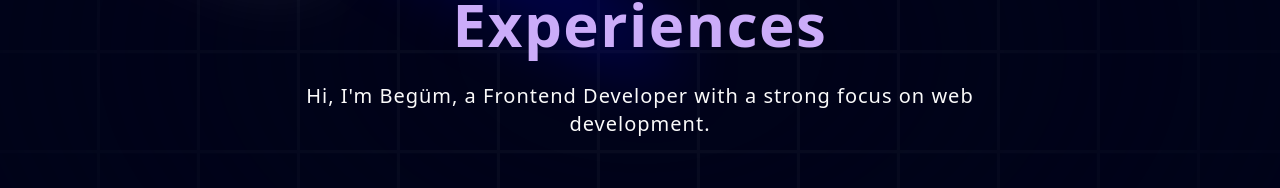
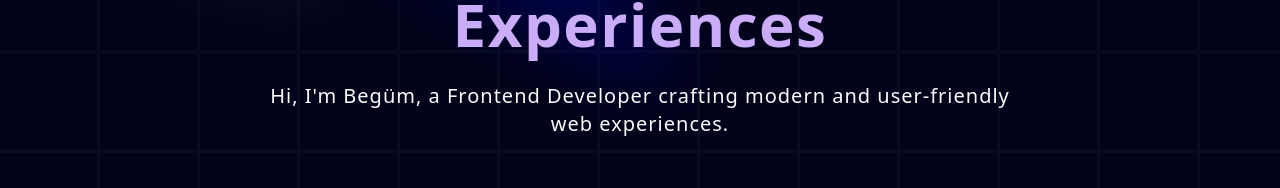
Before and after one commit to begumkucuk35/my-portfolio, a Next.js app: page / in a window 1280 px wide. Shown: the part 350-538 px from the top of the page. Built offline with nearby package versions, Linux system fonts and the light colour scheme.

Commit message:
Grid section styling

```diff
--- a/components/Hero.tsx
+++ b/components/Hero.tsx
@@ -22,12 +22,12 @@ const Hero = () => {
 
       {/* Aceternity UI Grid and Dot Backgrounds */}
       <div
-        className="h-screen w-full dark:bg-black-100 bg-white dark:bg-grid-white/[0.03] bg-grid-black-100/[0.2]
+        className="h-screen w-full bg-dark-100 bg-grid-white/[0.03]
        absolute top-0 left-0 flex items-center justify-center"
       >
         <div
-          className="absolute pointer-events-none inset-0 flex items-center justify-center dark:bg-black-100
-         bg-white [mask-image:radial-gradient(ellipse_at_center,transparent_20%,black)]"
+          className="absolute pointer-events-none inset-0 flex items-center justify-center
+         bg-dark-100 [mask-image:radial-gradient(ellipse_at_center,transparent_20%,black)]"
           style={{
             WebkitMaskImage:
               "radial-gradient(ellipse at center, transparent 20%, black)",
@@ -49,13 +49,17 @@ const Hero = () => {
           />
 
           <p className="text-center md:tracking-wider mb-4 text-sm md:text-lg lg:text-xl">
-            Hi, I&apos;m Begüm, a Frontend Developer with a strong focus on web
-            development.
+            Hi, I&apos;m Begüm, a Frontend Developer crafting modern and
+            user-friendly web experiences.
           </p>
 
           {/* Aceternity UI Button */}
           <a href="#about">
-            <MagicButton title="Show My Work" icon={<FaLocationArrow/>} position="right"/>
+            <MagicButton
+              title="Show My Work"
+              icon={<FaLocationArrow />}
+              position="right"
+            />
           </a>
         </div>
       </div>
--- a/components/ui/bento-grid.tsx
+++ b/components/ui/bento-grid.tsx
@@ -45,11 +45,14 @@ export const BentoGridItem = ({
         className
       )}
       style={{
-        backgroundColor: "linear-gradient(103.4deg, #04071D 16.66%, #0C0E23 81.61%)"
+        background: "linear-gradient(103.4deg, #04071D 16.66%, #0C0E23 81.61%)",
+        border: "1px solid",
+        borderImageSource:
+          " linear-gradient(180deg, rgba(54, 55, 73, 0.43) 0%, rgba(54, 55, 73, 0.49) 100%)",
       }}
     >
-        <div>
-            <div>
+      <div className={`${id === 6 && "flex justify-center"} h-full`}>
+      <div className="w-full h-full absolute">
           {img && (
             <img
               src={img}
@@ -69,7 +72,6 @@ export const BentoGridItem = ({
         )}
       </div>
       <div className="group-hover/bento:translate-x-2 transition duration-200">
-
         <div className="font-sans font-normal text-neutral-600 text-xs dark:text-neutral-300">
           {description}
         </div>
```
Lines whose indentation alone changed are shown as unchanged.
